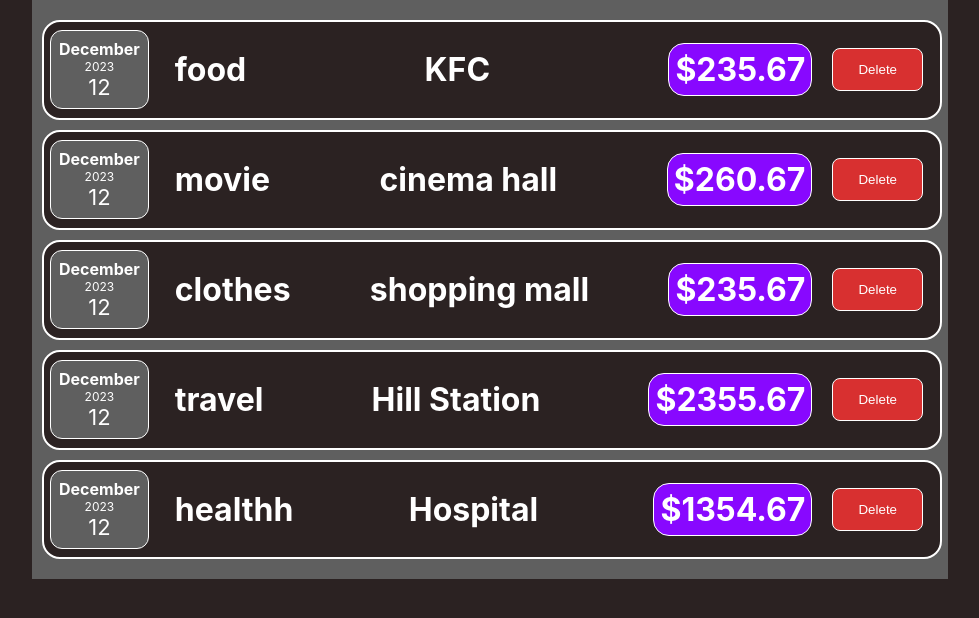
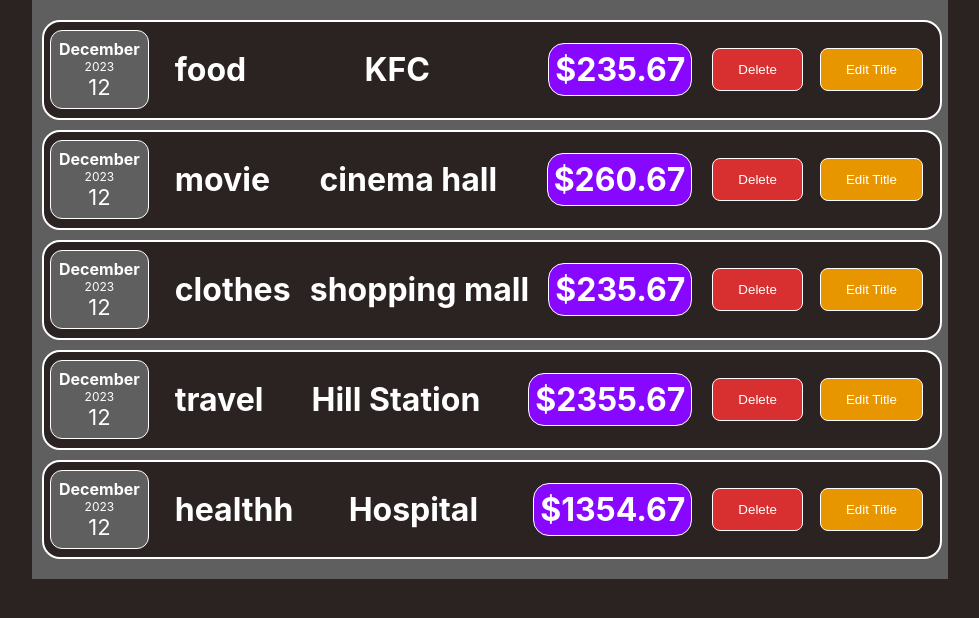
Before and after one commit to amant2904/React-Expense-tracker, a React (Create React App) app: page / in a window 1280 px wide. Shown: the top 618 px of the page, without its empty margins (150-1129 px from the left). Built offline with nearby package versions, Linux system fonts and the light colour scheme.

Commit message:
change expense by use state

```diff
--- a/src/components/Expenses/ExpenseItem.js
+++ b/src/components/Expenses/ExpenseItem.js
@@ -1,4 +1,4 @@
-import React from 'react'
+import React, { useState } from 'react'
 import "./expenseItem.css"
 import ExpenseDate from './ExpenseDate'
 import ExpenseDetails from './ExpenseDetails'
@@ -14,15 +14,26 @@ const ExpenseItem = (props) => {
     //     )
     // )
 
+    const [item, setItem] = useState(props.item)
+    const [expense, setExpense] = useState(props.amount)
+    const dltBtn_handler = () => {
+        setItem("Updated!!!!..");
+        console.log(item);
+    }
+
+    const editExpense = () => {
+        setExpense("100");
+    }
     return (
         <Card className='expense-item'>
             <ExpenseDate date={props.date} />
             <div className='expense_data'>
-                <h1>{props.item}</h1>
+                <h1>{item}</h1>
                 <h1>{props.locationOfExpenditure}</h1>
-                <ExpenseDetails amount={props.amount} />
+                <ExpenseDetails amount={expense} />
             </div>
-            <button className='dlt_btn'>Delete</button>
+            <button className='btn dlt_btn' onClick={dltBtn_handler}>Delete</button>
+            <button className='btn edit_expense' onClick={editExpense}>Edit Title</button>
         </Card>
     )
 }
--- a/src/components/Expenses/expenseItem.css
+++ b/src/components/Expenses/expenseItem.css
@@ -16,12 +16,17 @@
     /* padding: 0px 10px; */
     margin: 0px 20px;
 }
-.dlt_btn{
+.btn{
     margin: 0px 17px 0px 0px;
     padding: 13px 25px;
     border-radius: 8px;
-    background-color: #d83030;
     border: 1px solid white;
     color: white;
     cursor: pointer;
 }
+.dlt_btn{
+    background-color: #d83030;
+}
+.edit_expense{
+    background-color: rgb(231, 150, 0);
+}
```
Also changed, not shown: script.js (deleted).
